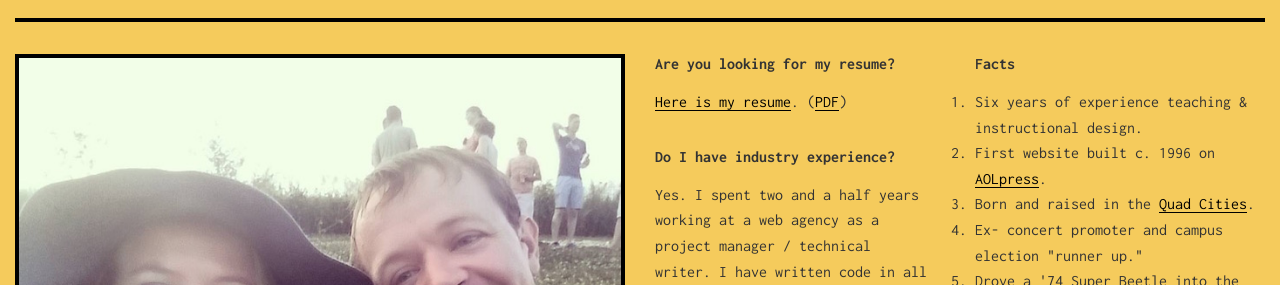
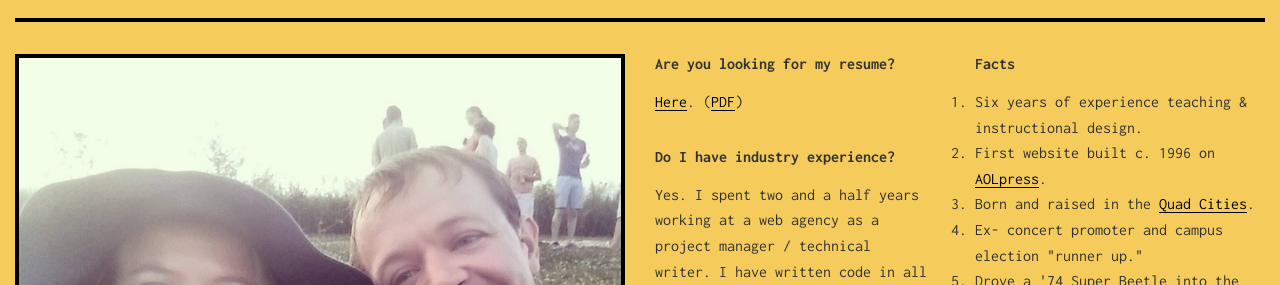
Before and after one commit to johnbenson/johnbenson.github.io, a Jekyll site: the page a-person/index.html, which Jekyll copies as it is, in a window 1280 px wide. Shown: the part 155-440 px from the top of the page. Built offline with Jekyll 4.4.1, drawn with Linux system fonts in a browser that asks for light colours; nearby versions of some CDN libraries.

Commit message:
minor sentence change

```diff
--- a/a-person/index.html
+++ b/a-person/index.html
@@ -52,7 +52,7 @@
         </div>
         <div class="col-md-3 faq">
           <h5>Are you looking for my resume?</h5>
-          <p><a href="../resume/index.html">Here is my resume</a>. (<a href="../resume/john-benson-web-developer-resume.pdf">PDF</a>)</p>
+          <p><a href="../resume/index.html">Here</a>. (<a href="../resume/john-benson-web-developer-resume.pdf">PDF</a>)</p>
           <h5>Do I have industry experience?</h5>
           <p>Yes. I spent two and a half years working at a web agency as a project manager / technical writer.
             I have written code in all of my jobs outside of tech.</p>
```
